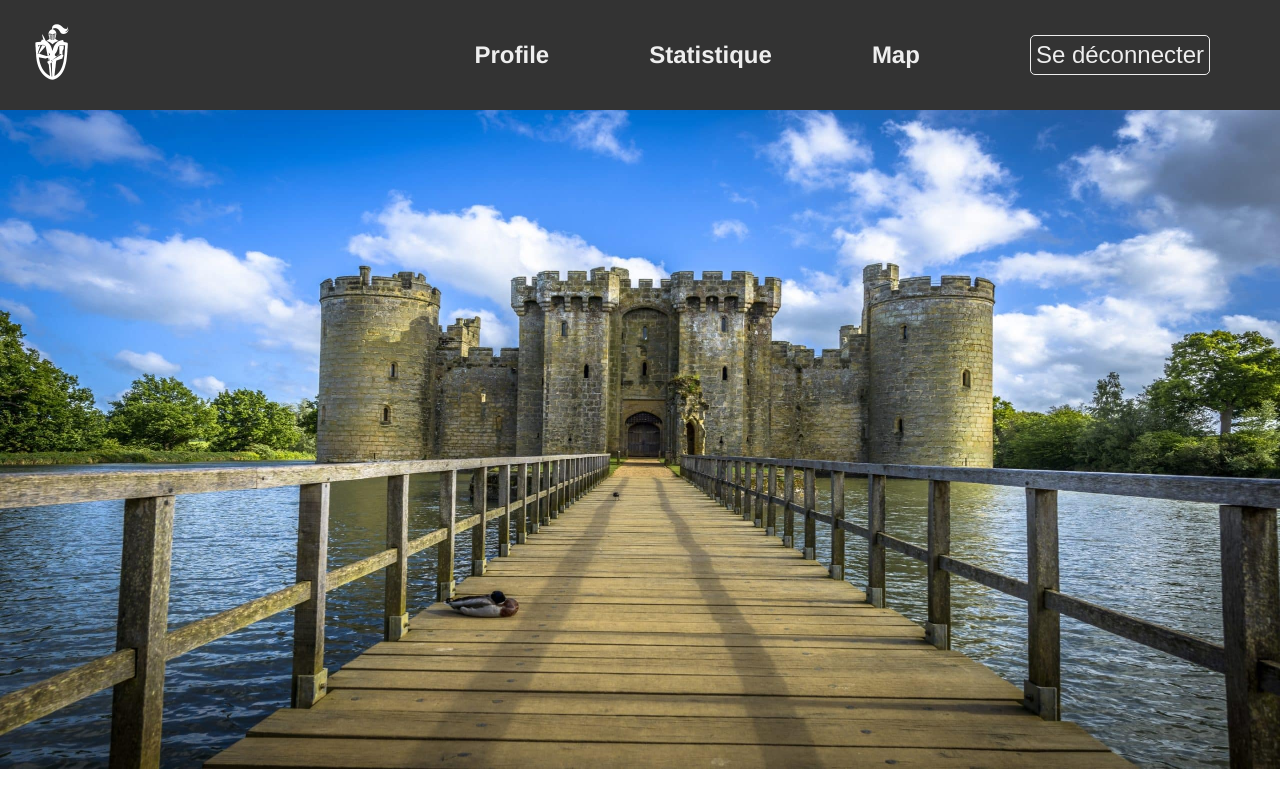
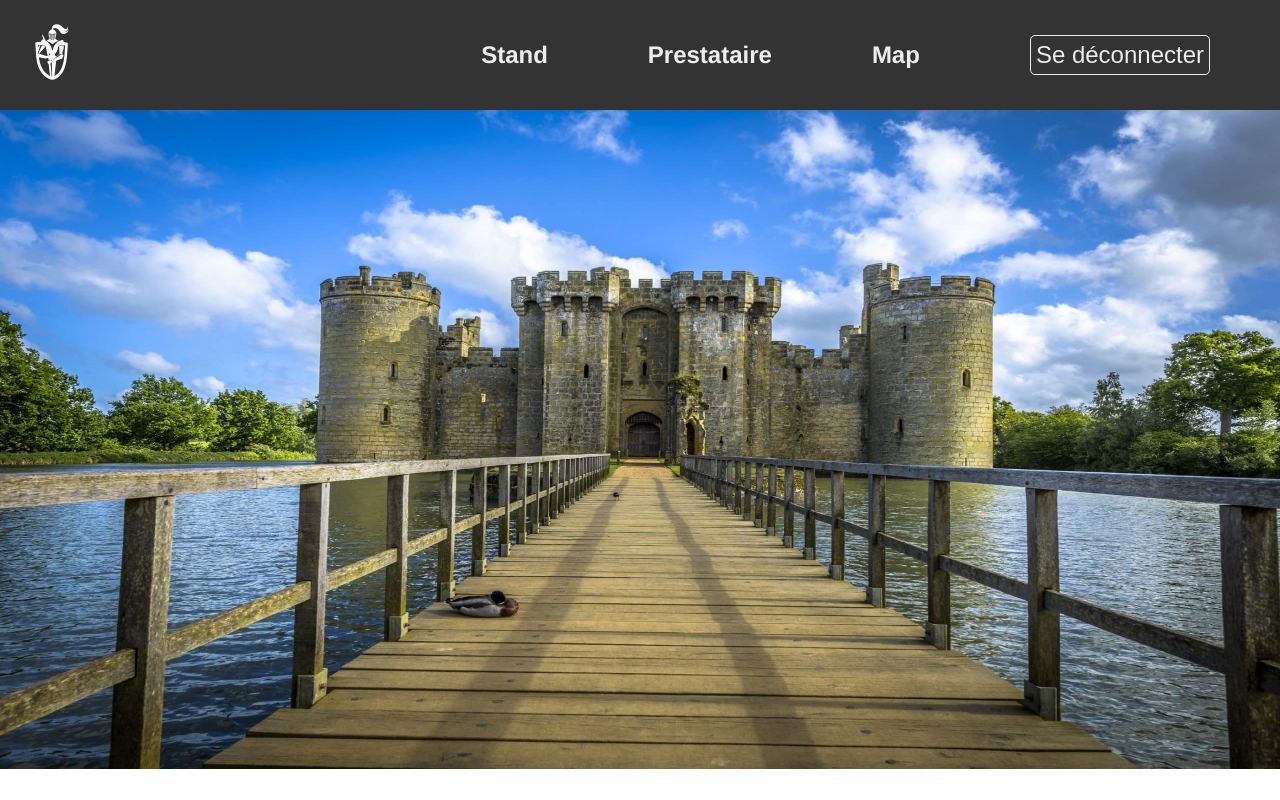
Before and after one commit to ThomasG1raud/saes3_vue, a Vue app: page / in a window 1280 px wide. Shown: the top 800 px of the page. Built offline with nearby package versions, Linux system fonts and the light colour scheme.

Commit message:
Add view for the admin (map, prestataire, stand)

```diff
--- a/src/App.vue
+++ b/src/App.vue
@@ -1,6 +1,6 @@
 <template>
   <div id="app">
-    <HeaderView connected="1"/>
+    <HeaderView connected="2"/>
     <router-view/>
     <FooterView/>
   </div>
--- a/src/components/HeaderView.vue
+++ b/src/components/HeaderView.vue
@@ -20,9 +20,9 @@
         <a class="item" href="/">
           <img src="@/assets/logo_sae_white.png" alt="logo_sae_black" id="logo_navbar">
         </a>
-        <a class="item" href="#/">Accueil</a>
-        <a class="item" href="#/prestataire">Prestataire</a>
-        <a class="item" href="#/map">Map</a>
+        <a class="item" href="#/admin/stand">Stand</a>
+        <a class="item" href="#/admin/prestataire">Prestataire</a>
+        <a class="item" href="#/admin/map">Map</a>
         <div class="item">
           <a href="/">
             <button>Se déconnecter</button>
--- a/src/router/index.js
+++ b/src/router/index.js
@@ -11,6 +11,9 @@ import PrestataireProfileView from "@/views/PrestataireProfileView";
 import PrestataireStatistiqueView from "@/views/PrestataireStatistiqueView";
 
 import AdminView from "@/views/AdminView";
+import AdminMapView from "@/views/AdminMapView";
+import AdminPrestataireView from "@/views/AdminPrestataireView";
+import AdminStandView from "@/views/AdminStandView";
 
 Vue.use(VueRouter)
 
@@ -58,6 +61,21 @@ const routes = [
     name: "admin",
     component: AdminView
   },
+  {
+    path: "/admin/map",
+    name: "map",
+    component: AdminMapView
+  },
+  {
+    path: "/admin/prestataire",
+    name: "prestataire",
+    component: AdminPrestataireView
+  },
+  {
+    path: "/admin/stand",
+    name: "stand",
+    component: AdminStandView
+  },
 
   {
     path: '/about',
--- /dev/null
+++ b/src/views/AdminMapView.vue
@@ -0,0 +1,15 @@
+<template>
+  <div>
+    <h1>vue de admin map</h1>
+  </div>
+</template>
+
+<script>
+export default {
+  name: "AdminMapView"
+}
+</script>
+
+<style scoped>
+
+</style>
--- /dev/null
+++ b/src/views/AdminPrestataireView.vue
@@ -0,0 +1,15 @@
+<template>
+  <div>
+    <h1>vue de admin prestataire</h1>
+  </div>
+</template>
+
+<script>
+export default {
+  name: "AdminPrestataireView"
+}
+</script>
+
+<style scoped>
+
+</style>
--- /dev/null
+++ b/src/views/AdminStandView.vue
@@ -0,0 +1,15 @@
+<template>
+  <div>
+    <h1>vue de admin stand</h1>
+  </div>
+</template>
+
+<script>
+export default {
+  name: "AdminStandView"
+}
+</script>
+
+<style scoped>
+
+</style>
--- a/src/views/PrestataireProfileView.vue
+++ b/src/views/PrestataireProfileView.vue
@@ -11,20 +11,18 @@
         <input type="email" name="email" id="email" required placeholder="Email" :value="prestatire.email">
       </div>
       <div class="div-form">
-        <label for="password">Text de présentation : </label>
-        <pre type="text" id="text-presentation" placeholder="Mot de passe">
-          {{ prestatire.text }}
-        </pre>
+        <label for="password">Texte de présentation : </label>
+        <pre type="text" id="text-presentation" placeholder="Mot de passe">{{ prestatire.text }}</pre>
       </div>
       <div class="div-form">
         <label for="confirm-password">Image de profile : </label>
+        <input type="file" name="image-profile" id="image-profile" required accept="image/png, image/jpg, image/jpeg">
         <img :src="require('@/assets/'+prestatire.imagePrestataire)" alt="image du profile">
-        <input type="file" name="image-profile" id="image-profile" required placeholder="Confirmer le mot de passe">
       </div>
       <div class="div-form">
         <label for="confirm-password">Image du stand : </label>
+        <input type="file" name="image-stand" id="image-stand" required accept="image/png, image/jpg, image/jpeg">
         <img :src="require('@/assets/'+prestatire.imageStand)" alt="image du stand">
-        <input type="file" name="image-stand" id="image-stand" required placeholder="Confirmer le mot de passe">
       </div>
       <div class="div-form">
         <input type="submit" value="Mettre à jour les informations du compte">
@@ -40,7 +38,7 @@ export default {
     prestatire: {
       name: "Nom du prestataire",
       email: "email@exemple.fr",
-      text: "Lorem Ipsum is simply dummy text of the printing and typesetting industry. Lorem Ipsum has been the industry's standard dummy text ever since the 1500s, when an unknown printer took a galley of type and scrambled it to make a type specimen book.",
+      text: "Lorem Ipsum is simply dummy text of the printing and typesetting industry. Lorem Ipsum has been the industry's standard dummy text ever since the 1500s, when an unknown printer took a galley of type and scrambled it to make a type specimen book. It has survived not only five centuries, but also the leap into electronic typesetting, remaining essentially unchanged. It was popularised in the 1960s with the release of Letraset sheets containing Lorem Ipsum passages, and more recently with desktop publishing software like Aldus PageMaker including versions of Lorem Ipsum.",
       imagePrestataire: "prestataire.png",
       imageStand: "stand.png"
     }
@@ -100,5 +98,6 @@ export default {
   pre {
     word-break: break-all;
     white-space: break-spaces;
+    text-align: justify;
   }
 </style>
```
